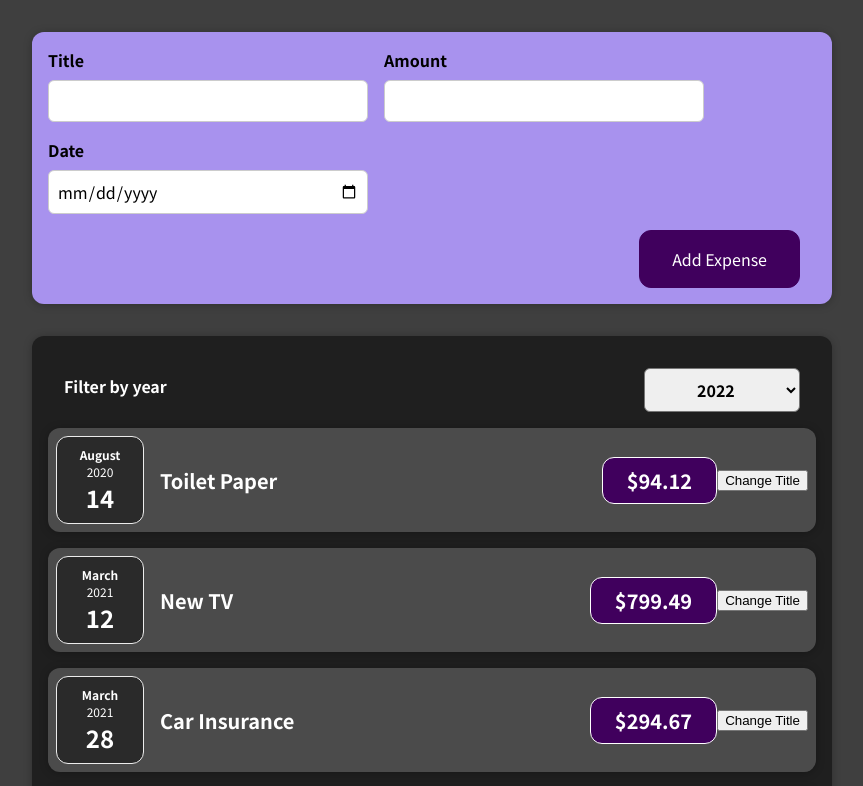
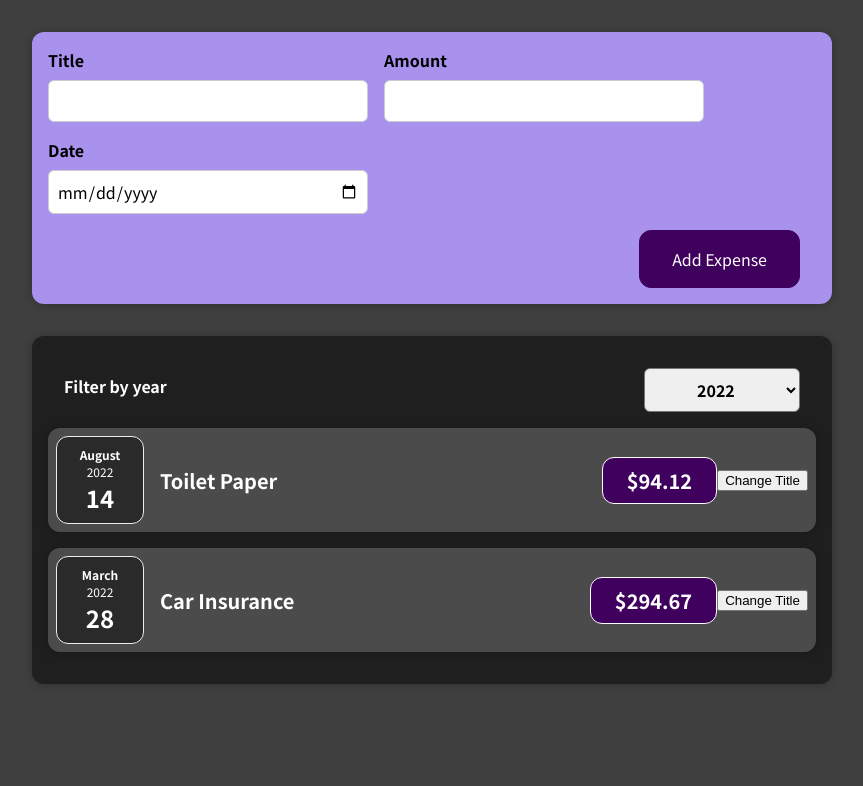
Before and after one commit to tomzacchia/react-complete-guide-maxedapps, a React (Create React App) app: page / in a window 1280 px wide. Shown: the top 786 px of the page, without its empty margins (208-1071 px from the left). Built offline with nearby package versions, Linux system fonts and the light colour scheme.

Commit message:
Code only: filter expenses by user selected year

```diff
--- a/package.json
+++ b/package.json
@@ -6,6 +6,7 @@
     "@testing-library/jest-dom": "^5.11.6",
     "@testing-library/react": "^11.2.2",
     "@testing-library/user-event": "^12.5.0",
+    "lodash": "^4.17.21",
     "react": "^17.0.1",
     "react-dom": "^17.0.1",
     "react-scripts": "4.0.1",
--- a/src/App.js
+++ b/src/App.js
@@ -7,25 +7,25 @@ const DUMMY_EXPENSES = [
     id: "e1",
     title: "Toilet Paper",
     amount: 94.12,
-    date: new Date(2020, 7, 14),
+    date: new Date(2022, 7, 14),
   },
   {
     id: "e2",
     title: "New TV",
     amount: 799.49,
-    date: new Date(2021, 2, 12),
+    date: new Date(2023, 2, 12),
   },
   {
     id: "e3",
     title: "Car Insurance",
     amount: 294.67,
-    date: new Date(2021, 2, 28),
+    date: new Date(2022, 2, 28),
   },
   {
     id: "e4",
     title: "New Desk (Wooden)",
     amount: 450,
-    date: new Date(2021, 5, 12),
+    date: new Date(2024, 5, 12),
   },
 ];
 
--- a/src/components/Expenses/ExpenseItemsContainer.js
+++ b/src/components/Expenses/ExpenseItemsContainer.js
@@ -3,16 +3,21 @@ import ExpenseItem from "./ExpenseItem";
 import Card from "components/UI/Card";
 import ExpensesFilter from "./ExpensesFilter";
 import { useState } from "react";
+import _ from "lodash";
 
 function ExpenseItemsContainer({ expenses }) {
   const [filteredYear, setFilteredYear] = useState("2022");
   const updateUserSelectedYear = (year) => {
     setFilteredYear(year);
-
-    console.log(`in ExpenseItemsContainer: ${year}`);
   };
 
-  const expenseItemsJSX = expenses.map(mapExpenseToJSX);
+  const filterByUserSelectedYear = _.curry(filterByYear)(
+    parseInt(filteredYear)
+  );
+
+  const expenseItemsJSX = expenses
+    .filter(filterByUserSelectedYear)
+    .map(mapExpenseToJSX);
 
   return (
     <Card className="expenses">
@@ -24,6 +29,12 @@ function ExpenseItemsContainer({ expenses }) {
       {expenseItemsJSX}
     </Card>
   );
+}
+
+function filterByYear(year, expense) {
+  const expenseYear = expense.date.getFullYear();
+
+  return expenseYear === year;
 }
 
 function mapExpenseToJSX(expense) {
```
Also changed, not shown: 1 other file (tests, documents, lock files or other folders).
